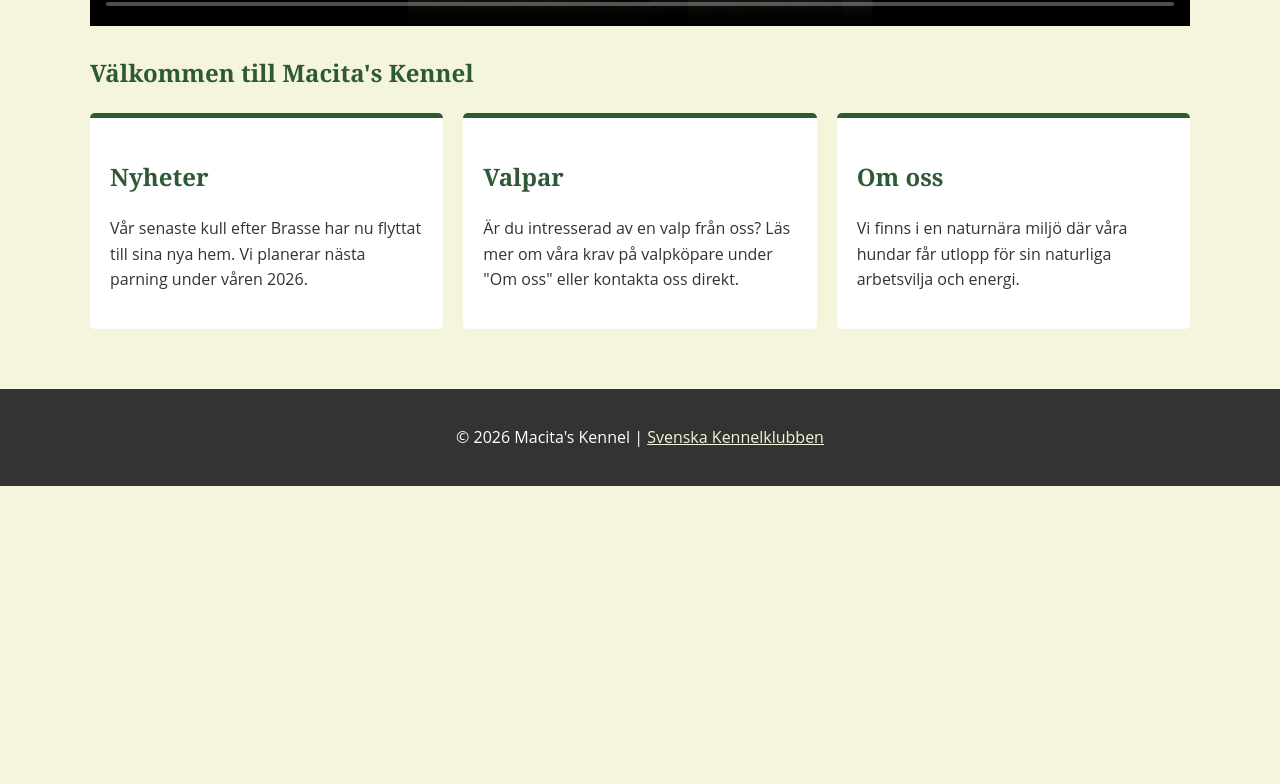
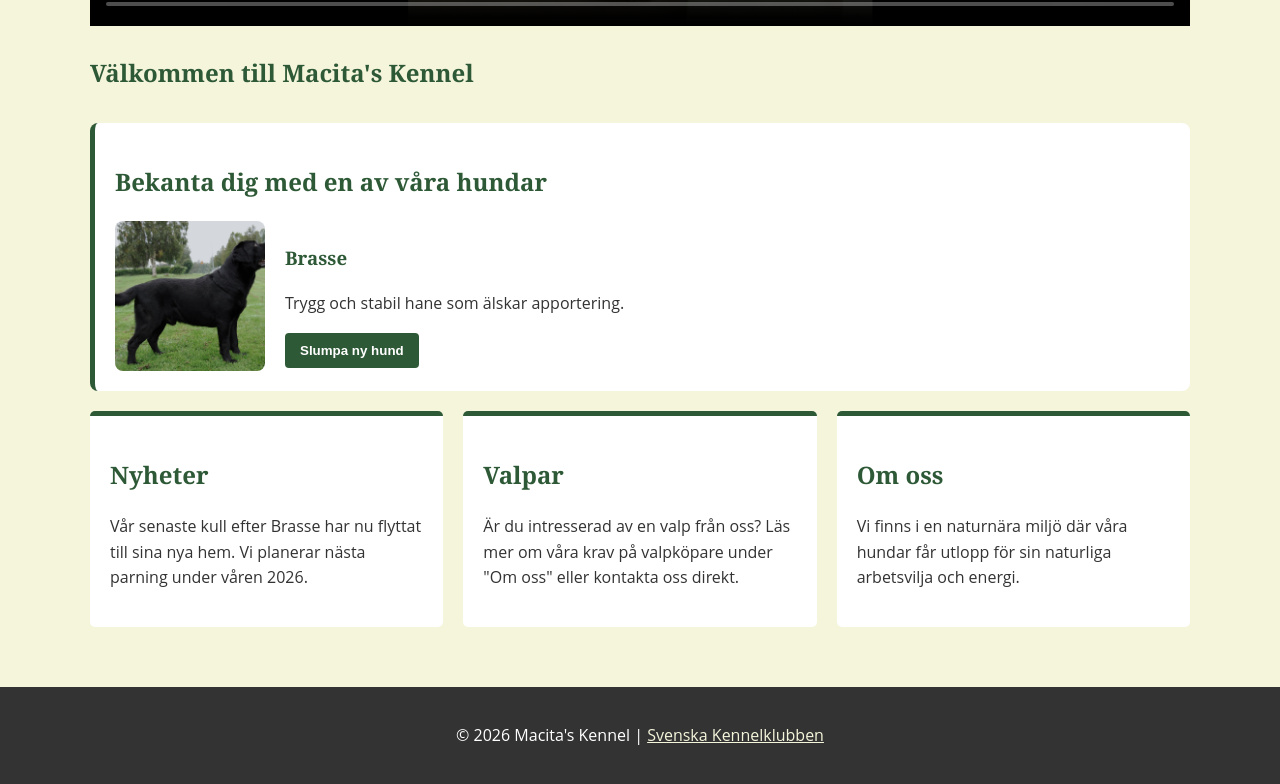
Before and after one commit to RickardHCollins/Macitas-Kennel-RIA, a React (Vite) app: page / in a window 1280 px wide. Shown: the part 682-1466 px from the top of the page. Before the commit the page ends 1168 px from the top, so only its background shows below. Built offline with nearby package versions, Linux system fonts and the light colour scheme; grey boxes are pictures that could not be loaded.

Commit message:
changed logo styling

```diff
--- a/src/pages/Index.jsx
+++ b/src/pages/Index.jsx
@@ -1,6 +1,40 @@
-import { Component } from 'react';
+import { Component, useState } from 'react';
 import { Header } from '../components/Header';
 import { Footer } from '../components/Footer';
+
+function RandomDog() {
+  const dogs = [
+    { name: "Brasse", img: "brasse.jpeg", desc: "Trygg och stabil hane som älskar apportering." },
+    { name: "Boss", img: "Boss.jpg", desc: "Vår yngsta förmåga, tränas aktivt i viltspår." },
+    { name: "Jasmine", img: "JasmineNoir.jpeg", desc: "Svart tik med bruna anlag. Född 2016." }
+  ];
+
+  const [currentDog, setCurrentDog] = useState(dogs[0]);
+
+  const pickRandomDog = () => {
+    const availableDogs = dogs.filter(dog => dog.name !== currentDog.name);
+
+    const randomIndex = Math.floor(Math.random() * availableDogs.length);
+
+    setCurrentDog(availableDogs[randomIndex]);
+  };
+
+  return (
+    <div className="featured-dog-section">
+      <h2>Bekanta dig med en av våra hundar</h2>
+      <div id="random-dog-container">
+        <img src={currentDog.img} alt={currentDog.name} className="random-dog-img" />
+        <div>
+          <h3>{currentDog.name}</h3>
+          <p>{currentDog.desc}</p>
+          <button className="js-btn" onClick={pickRandomDog}>
+            Slumpa ny hund
+          </button>
+        </div>
+      </div>
+    </div>
+  );
+}
 
 export class Index extends Component {
   render() {
@@ -15,6 +49,9 @@ export class Index extends Component {
             </video>
             <h1>Välkommen till Macita's Kennel</h1>
           </section>
+
+          {}
+          <RandomDog />
 
           <div className="info-container">
             <section className="info-card">
--- a/src/styles/style.css
+++ b/src/styles/style.css
@@ -25,6 +25,8 @@ header {
 header .logo {
     font-size: 1.5rem;
     font-weight: bold;
+    color: white;
+    text-decoration: none;
 }
 
 nav ul {
```
